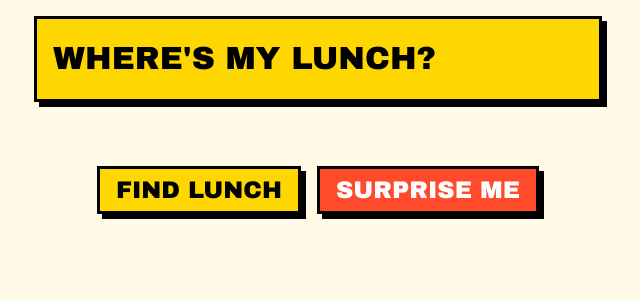
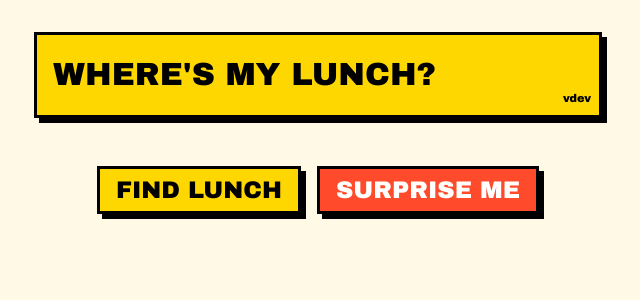
Before and after one commit to pombadev/lunch-finder, a React (Vite) app: page / in a window 1280 px wide. Shown: the top 300 px of the page, without its empty margins (322-962 px from the left). Built offline with nearby package versions, Linux system fonts and the light colour scheme.

Commit message:
feat: show commit hash version in header

```diff
--- a/src/components/Header.tsx
+++ b/src/components/Header.tsx
@@ -1,7 +1,10 @@
 export function Header() {
   return (
-    <header className="neobrutal-header">
+    <header className="neobrutal-header" style={{ position: 'relative' }}>
       <h1>Where's my lunch?</h1>
+      <div style={{ position: 'absolute', bottom: '0.5rem', right: '0.5rem', fontSize: '0.7rem', fontWeight: 'bold' }}>
+        v{typeof __COMMIT_HASH__ !== 'undefined' ? __COMMIT_HASH__ : 'dev'}
+      </div>
     </header>
   )
 }
--- /dev/null
+++ b/src/env.d.ts
@@ -0,0 +1,3 @@
+/// <reference types="vite/client" />
+
+declare const __COMMIT_HASH__: string;
--- a/vite.config.ts
+++ b/vite.config.ts
@@ -1,10 +1,16 @@
 import { defineConfig } from 'vitest/config'
 import react from '@vitejs/plugin-react'
 import { VitePWA } from 'vite-plugin-pwa'
+import { execSync } from 'child_process'
+
+const commitHash = execSync('git rev-parse --short HEAD').toString().trim()
 
 // https://vite.dev/config/
 export default defineConfig({
   base: '/lunch-finder/',
+  define: {
+    __COMMIT_HASH__: JSON.stringify(commitHash)
+  },
   server: {
     port: 5000
   },
```
